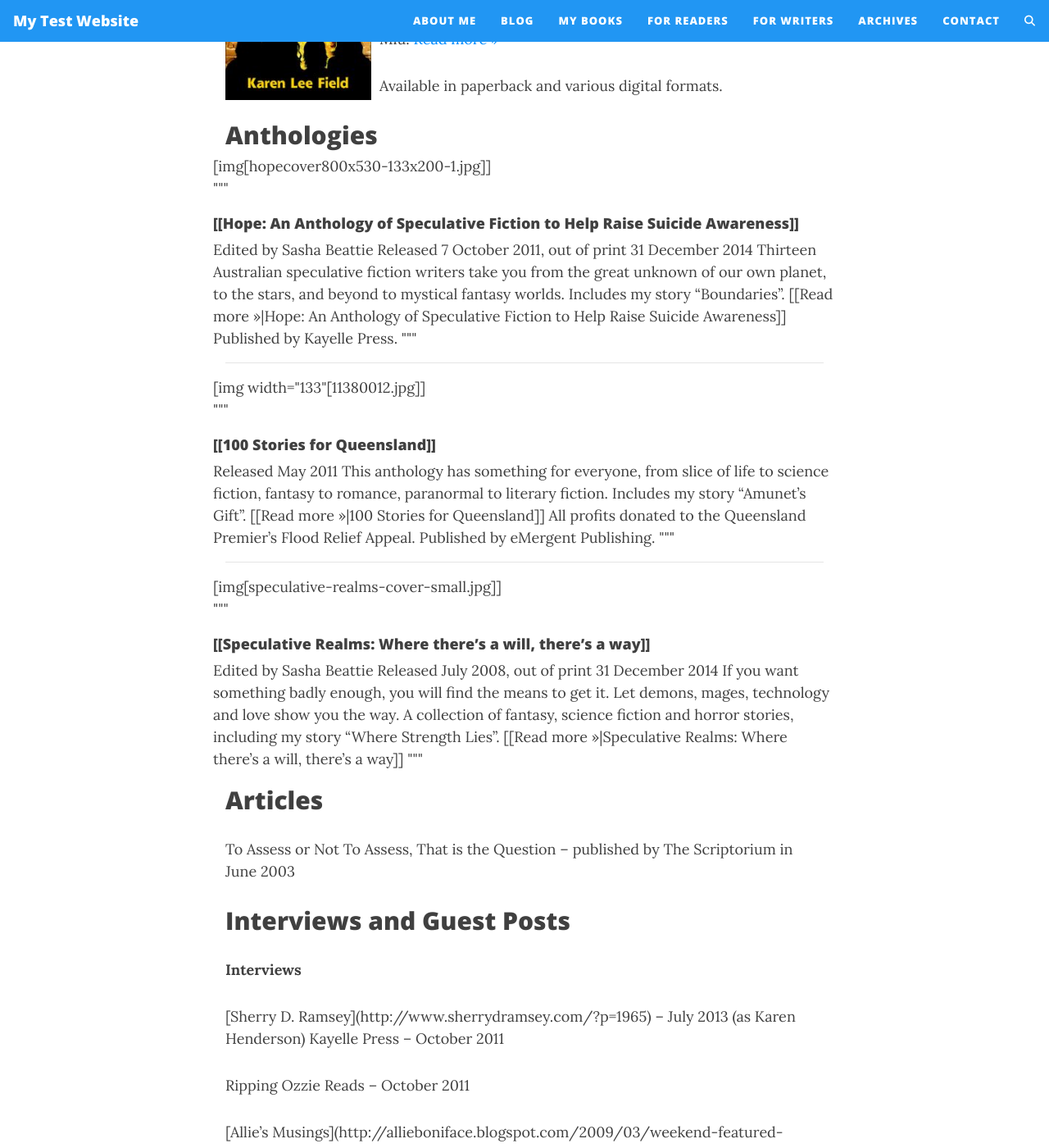
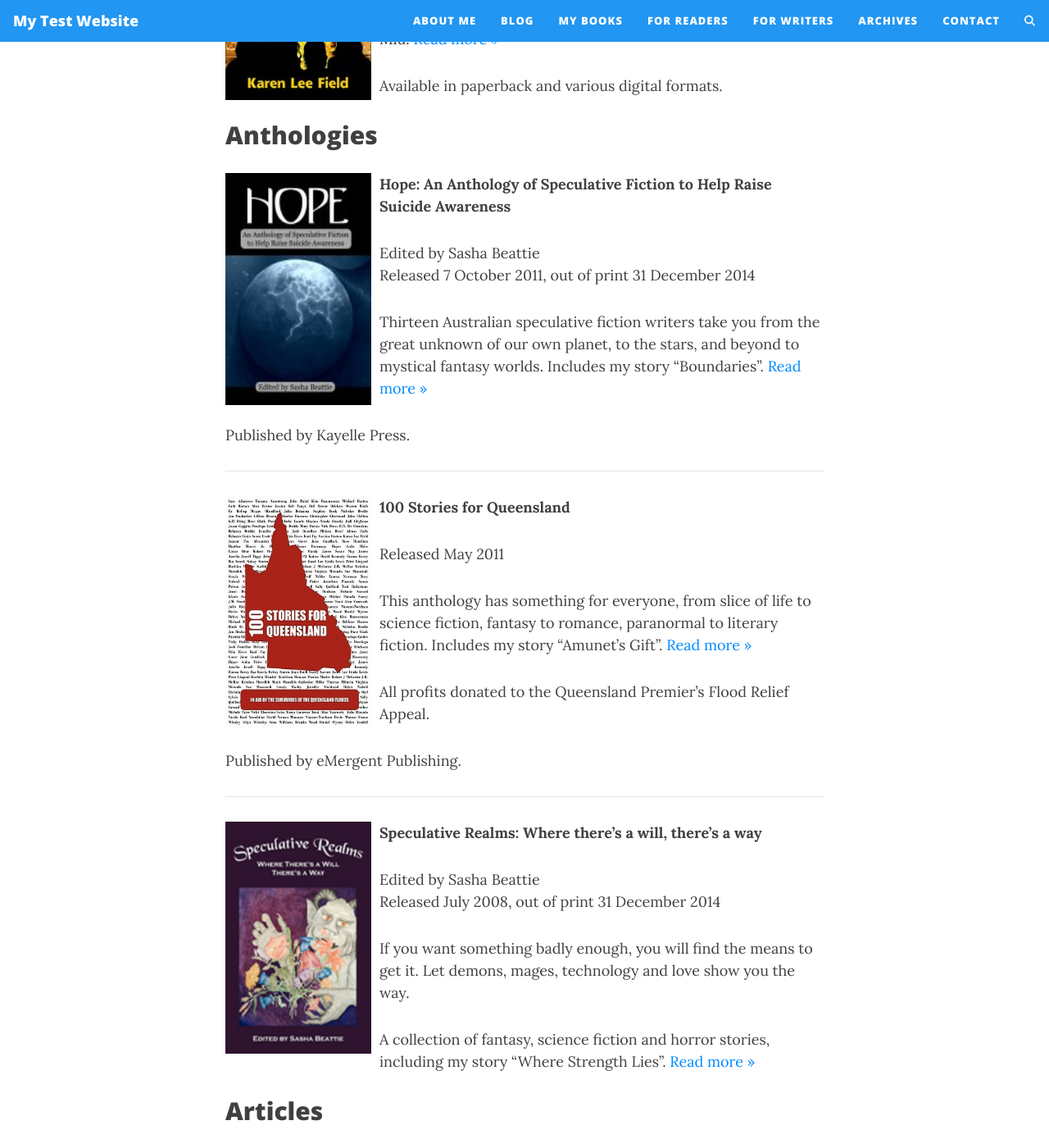
Before and after one commit to jd31122025-design/myblog, a Jekyll site: the page built from my-books.md, in a window 1280 px wide and 1400 px high, scrolled down 3053 px. Shown: the whole window at 82% size. Built offline with Jekyll 4.4.1, drawn with Linux system fonts in a browser that asks for light colours; comment, search, counter and statistics services are not loaded; some of the changed text lies outside the part shown.

Commit message:
mybooks update

```diff
--- a/my-books.md
+++ b/my-books.md
@@ -91,49 +91,41 @@ Available in paperback and various digital formats.
 
 ## Anthologies
 
-<div class="row">
-  <div class="column1">[img[hopecover800x530-133x200-1.jpg]]</div>
-  <div class="column2">
-"""
-<h4>[[Hope: An Anthology of Speculative Fiction to Help Raise Suicide Awareness]]</h4>
-Edited by Sasha Beattie
-Released 7 October 2011, out of print 31 December 2014
+![Hope Anthology](/assets/img/Hope-188wide.jpg){: height="283px" width="188px" style="float: left; padding-right: 10px;" }
 
-Thirteen Australian speculative fiction writers take you from the great unknown of our own planet, to the stars, and beyond to mystical fantasy worlds. Includes my story “Boundaries”. [[Read more »|Hope: An Anthology of Speculative Fiction to Help Raise Suicide Awareness]]
+**Hope: An Anthology of Speculative Fiction to Help Raise Suicide Awareness**
+<p>Edited by Sasha Beattie<br>
+Released 7 October 2011, out of print 31 December 2014</p>
+
+Thirteen Australian speculative fiction writers take you from the great unknown of our own planet, to the stars, and beyond to mystical fantasy worlds. Includes my story “Boundaries”. [Read more »](./books/hope-anthology.md)
 
 Published by Kayelle Press.
-"""
-</div>
-</div>
+
 <hr>
-<div class="row">
-  <div class="column1">[img width="133"[11380012.jpg]]</div>
-  <div class="column2">"""
-<h4>[[100 Stories for Queensland]]</h4>
-Released May 2011
 
-This anthology has something for everyone, from slice of life to science fiction, fantasy to romance, paranormal to literary fiction. Includes my story “Amunet’s Gift”. [[Read more »|100 Stories for Queensland]]
+![100 Stories for Queensland](/assets/img/storiesforqld.jpg){: height="283px" width="188px" style="float: left; padding-right: 10px;" }
+
+**100 Stories for Queensland**
+<p>Released May 2011</p>
+
+This anthology has something for everyone, from slice of life to science fiction, fantasy to romance, paranormal to literary fiction. Includes my story “Amunet’s Gift”. [Read more »](./books/100-stories.md)
 
 All profits donated to the Queensland Premier’s Flood Relief Appeal.
 
 Published by eMergent Publishing.
-"""</div>
-</div>
+
 <hr>
-<div class="row">
-  <div class="column1">[img[speculative-realms-cover-small.jpg]]</div>
-  <div class="column2">
-"""
-<h4>[[Speculative Realms: Where there’s a will, there’s a way]]</h4>
-Edited by Sasha Beattie
-Released July 2008, out of print 31 December 2014
+
+![Speculative Realms](/assets/img/speculativerealms.jpg){: height="283px" width="188px" style="float: left; padding-right: 10px;" }
+
+**Speculative Realms: Where there’s a will, there’s a way**
+<p>Edited by Sasha Beattie<br>
+Released July 2008, out of print 31 December 2014</p>
 
 If you want something badly enough, you will find the means to get it. Let demons, mages, technology and love show you the way.
 
-A collection of fantasy, science fiction and horror stories, including my story “Where Strength Lies”. [[Read more »|Speculative Realms: Where there’s a will, there’s a way]]
-"""
-</div>
-</div>
+A collection of fantasy, science fiction and horror stories, including my story “Where Strength Lies”. [Read more »](./books/speculative-realms.md)
+
 
 ## Articles
 
@@ -142,10 +134,12 @@ To Assess or Not To Assess, That is the Question – published by The Scriptoriu
 ## Interviews and Guest Posts
 
 **Interviews**
-<p>[Sherry D. Ramsey](http://www.sherrydramsey.com/?p=1965) – July 2013 (as Karen Henderson)
-Kayelle Press – October 2011</p>
-<p>Ripping Ozzie Reads – October 2011</p>
-<p>[Allie’s Musings](http://allieboniface.blogspot.com/2009/03/weekend-featured-author-interview-karen.html) – March 2009</p>
+[Sherry D. Ramsey](http://www.sherrydramsey.com/?p=1965) – July 2013 (as Karen Henderson)
+Kayelle Press – October 2011
+
+Ripping Ozzie Reads – October 2011
+
+[Allie’s Musings](http://allieboniface.blogspot.com/2009/03/weekend-featured-author-interview-karen.html) – March 2009
 
 **Guest Blog Posts**
 <p>[Paul Liadis](https://www.paulliadis.com/blog/2013/07/its-not-personal-but/) – July 2013 (as Karen Henderson)<br>
```
Also changed, not shown: books/100-stories.md (added, +5 -0 lines), books/hope-anthology.md (added, +5 -0 lines), books/speculative-realms.md (added, +5 -0 lines), assets/img/hopecover800x530-133x200-1.jpg (added), assets/img/speculativerealms.jpg (added), assets/img/storiesforqld.jpg (added).
